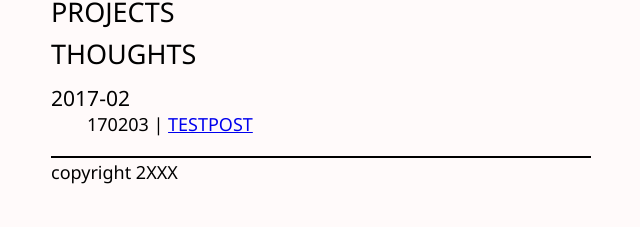
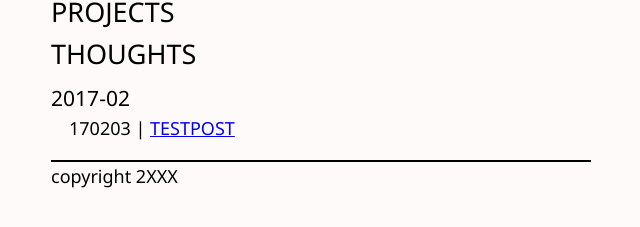
Before and after one commit to btmbtm/btmbtm.github.io, a Jekyll site: the page built from index.html, in a window 1280 px wide. Shown: the part 193-420 px from the top of the page, without its empty margins (319-959 px from the left). Built offline with Jekyll 4.4.1, drawn with Linux system fonts in a browser that asks for light colours.

Commit message:
tweak margins

```diff
--- a/css/main.css
+++ b/css/main.css
@@ -93,11 +93,11 @@ h6 {
 
 .postList__post {
   font-size: 1em;
-  margin-left: 2em;
+  margin-left: 1em;
   line-height: 1.3; }
 
 .postList__year {
-  margin: 5px 0; }
+  margin: 9px 0; }
 
 header {
   border-bottom: 2px solid black;
--- a/scss/components/_postList.scss
+++ b/scss/components/_postList.scss
@@ -4,10 +4,10 @@
 
 .postList__post{
 	font-size: 1em;
-	margin-left: 2em;
+	margin-left: 1em;
 	line-height: 1.3;
 }
 
 .postList__year{
-	margin: 5px 0;
+	margin: 9px 0;
 }
```
